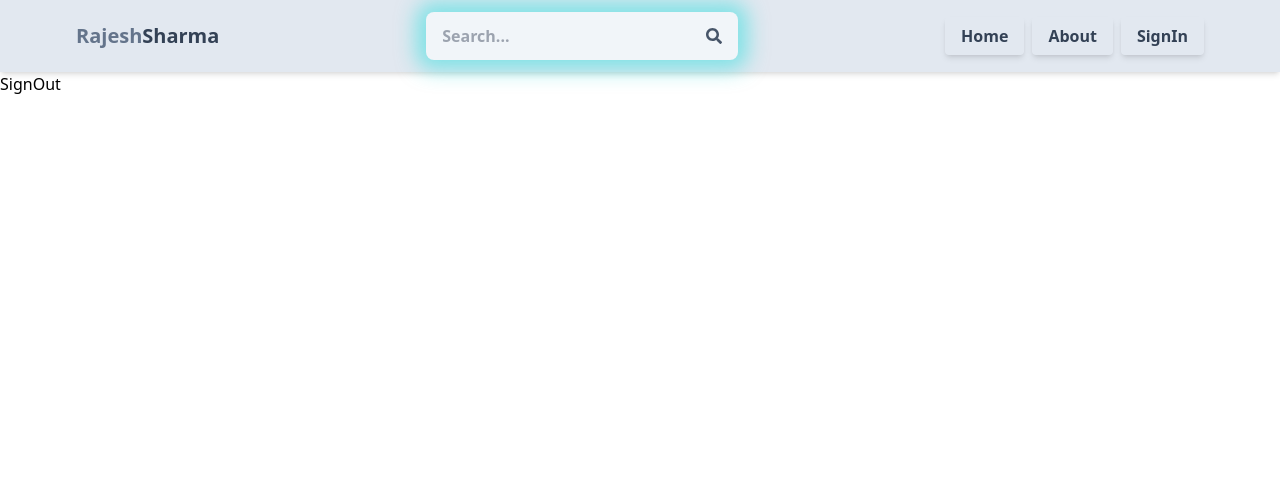
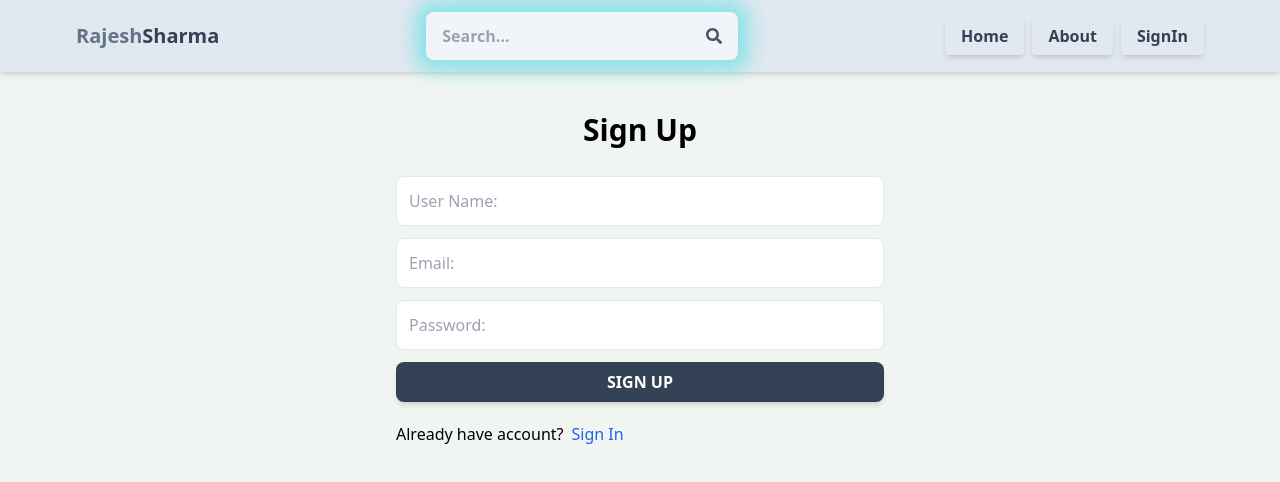
Before and after one commit to SH-Rajesh/MERN-Application, a React (Vite) app in the folder Rajesh/: page /Signup in a window 1280 px wide. Shown: the top 482 px of the page. Built offline with nearby package versions, Linux system fonts and the light colour scheme.

Commit message:
complete signup page ui

```diff
--- a/Rajesh/src/index.css
+++ b/Rajesh/src/index.css
@@ -4,3 +4,6 @@
 .animate-glow {
     transition: box-shadow 0.5s ease-in-out;
 }
+body{
+    background-color:rgb(241,245,241);
+}
--- a/Rajesh/src/pages/Signup.jsx
+++ b/Rajesh/src/pages/Signup.jsx
@@ -1,7 +1,41 @@
-import React  from "react";
+import React from "react";
+import {Link} from "react-router-dom";
+
 export default function Signup() {
-    return(
-        <div>SignOut
+    return (
+        <div className='p-3 max-w-lg mx-auto'>
+            <h1 className='text-3xl text-center font-semibold my-7'>Sign Up</h1>
+            <form className='flex flex-col gap-3'>
+                <input
+                    type="text"
+                    placeholder="User Name:"
+                    className="border p-3 rounded-lg"
+                    id="username"
+                    required=''
+                />
+                <input
+                    type="email"
+                    placeholder="Email:"
+                    className="border p-3 rounded-lg"
+                    id="email"
+                    required=''
+                />
+                <input
+                    type="password"
+                    placeholder="Password:"
+                    className="border p-3 rounded-lg"
+                    id="password"
+                    required=''
+                />
+                <botton className='bg-slate-700 text-white p-3 rounded-lg uppercase text-center hover:text-green-400 font-bold py-2 px-4 shadow-md hover:shadow-lg hover:shadow-blue-500/50 transition duration-300'>Sign Up</botton>
+            </form>
+            <div className='flex gap-2 mt-5'>
+                <p>Already have account?</p>
+                <Link to={"/signin"}>
+                    <span className='text-blue-600'>Sign In</span>
+                </Link>
+
+            </div>
         </div>
-    )
+    );
 }
```
